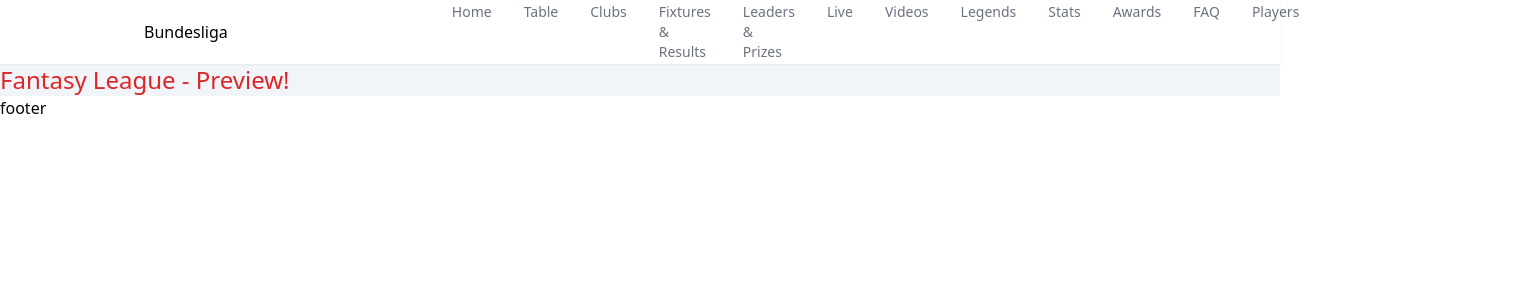
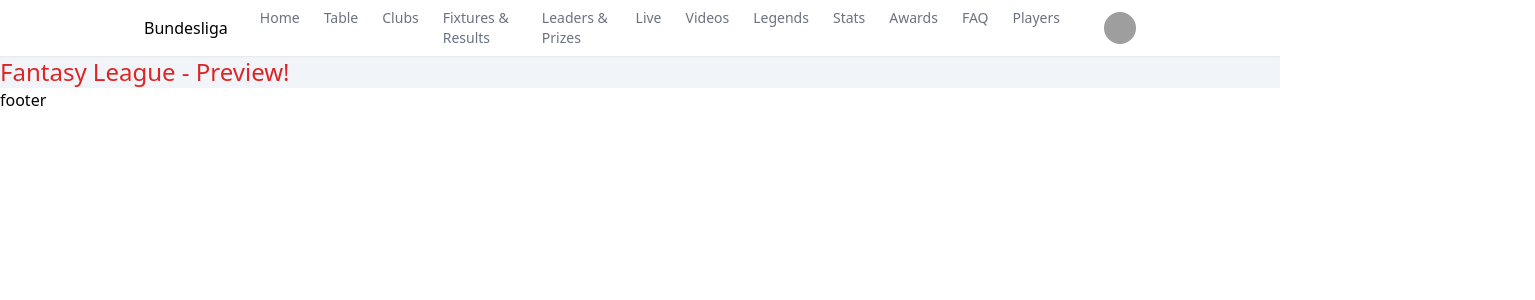
Before and after one commit to ppilatso/gergenpress, a Next.js app: page / in a window 1280 px wide. Shown: the top 300 px of the page, 1535 px wide, since content can reach past the window. Built offline with nearby package versions, Linux system fonts and the light colour scheme; grey boxes are pictures that could not be loaded.

Commit message:
fix navigation item alignment

```diff
--- a/components/navbar/navbar.tsx
+++ b/components/navbar/navbar.tsx
@@ -35,13 +35,13 @@ function navbar() {
          {({ open }) => (
             <>
             <div className="mx-auto max-w-8xl px-2 sm:px-6 lg:px-36">
-               <div className="relative flex h-16 items-center justify-between">
-                     <div className="flex flex-1 items-center justify-center sm:items-stretch sm:justify-start">
-                        <div className="flex flex-shrink-0 items-center">
+               <div className="relative flex h-14 items-center justify-between">
+                     <div className="flex flex-shrink-0 items-center">
                            <h2>Bundesliga</h2>
-                        </div>
-                        <div className='hidden mx-auto lg:px-48 sm:ml-6 sm:block'>
-                           <div className='flex space-x-4'>
+                     </div>
+                     <div className="flex flex-1 items-center justify-center sm:items-stretch sm:justify-center">
+                        <div className='hidden relative sm:ml-6 sm:block'>
+                           <div className='flex space-x-2'>
                            {navigation.map((item) => (
                               <a
                                  key={item.name}
```
